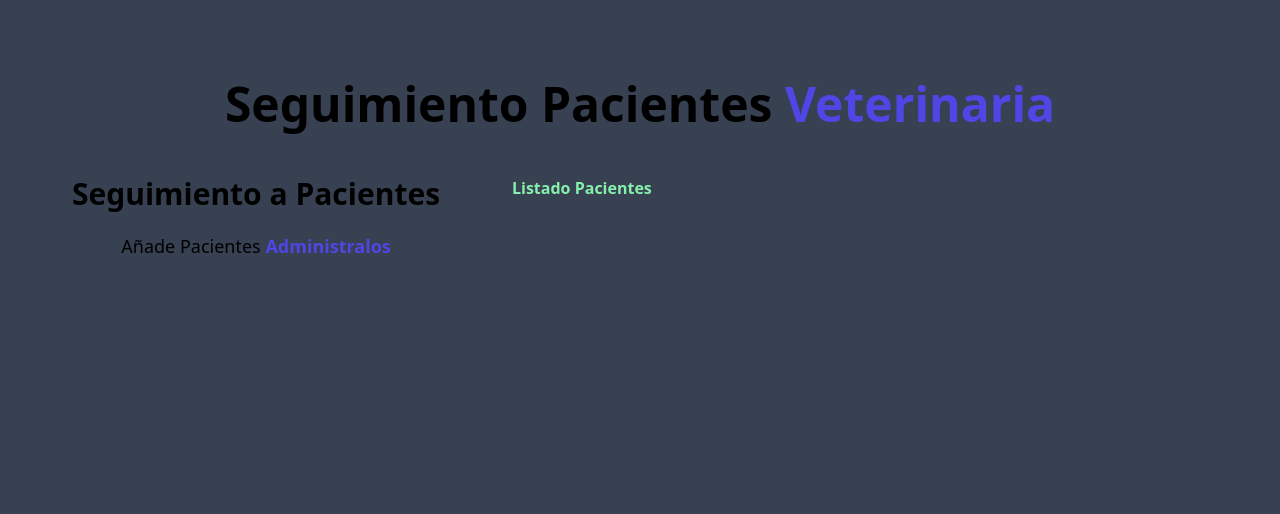
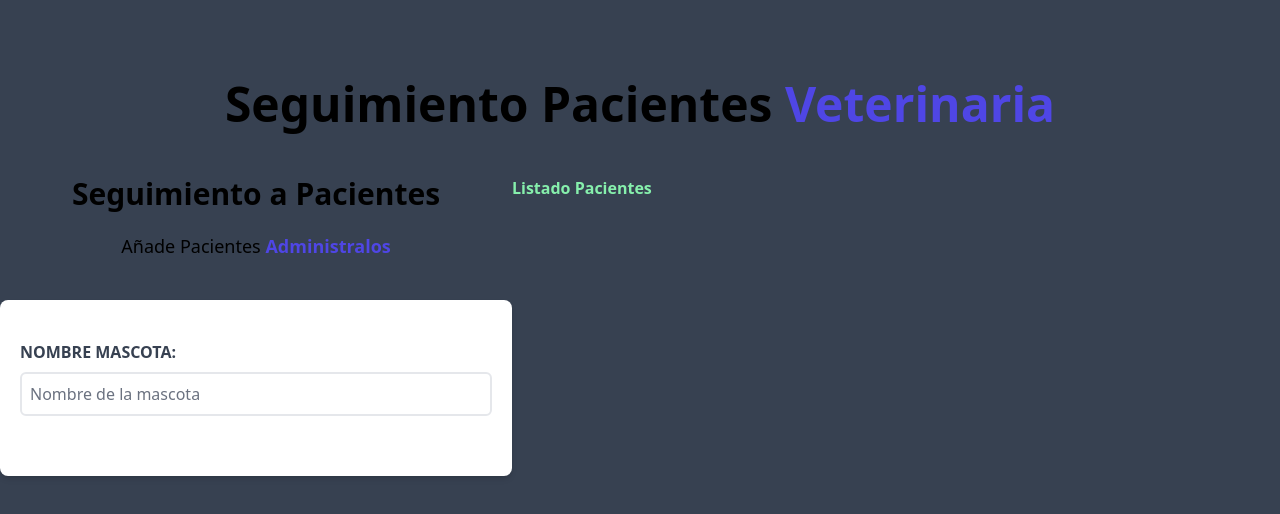
Before and after one commit to alipoloq/APoloE2, a React (Vite) app in the folder citas-react/: page / in a window 1280 px wide. Shown: the top 514 px of the page. Built offline with nearby package versions, Linux system fonts and the light colour scheme.

Commit message:
Formulario de ingreso

```diff
--- a/citas-react/src/components/Formulario.jsx
+++ b/citas-react/src/components/Formulario.jsx
@@ -4,12 +4,15 @@ const Formulario = () => {
       <h2 className="font-black text-3xl text-center">
         Seguimiento a Pacientes
       </h2>
-      <p className="text-lg mt-5 text-center">
+      <p className="text-lg mt-5 text-center mb-10">
         Añade Pacientes{' '}
         <span className="text-indigo-600 font-bold">Administralos</span>
       </p>
-      <form action="">
-
+      <form className="bg-white shadow-md rounded-lg py-10 px-5 mb-10">
+        <div className="mb-5">
+          <label htmlFor="mascota" className="block text-gray-700 uppercase font-bold">Nombre mascota:</label>
+          <input id="mascota" type="text" className="border-2 w-full p-2 mt-2 placeholder-gray-500 rounded-md" placeholder="Nombre de la mascota" />
+        </div>
       </form>
     </div>
   )
```
